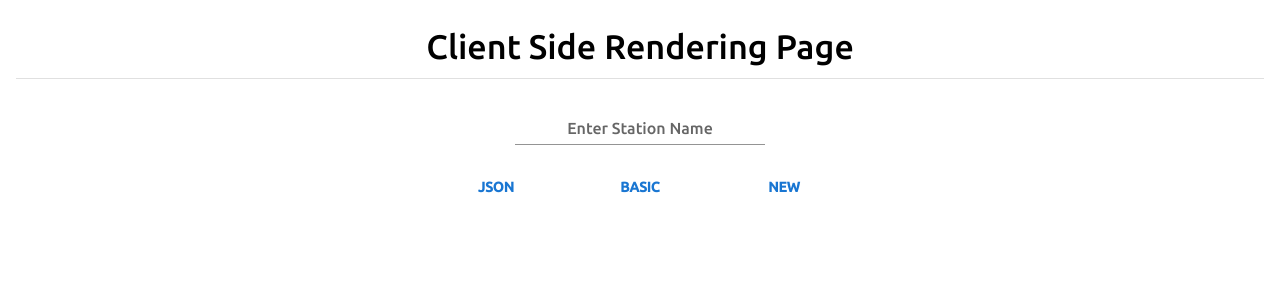
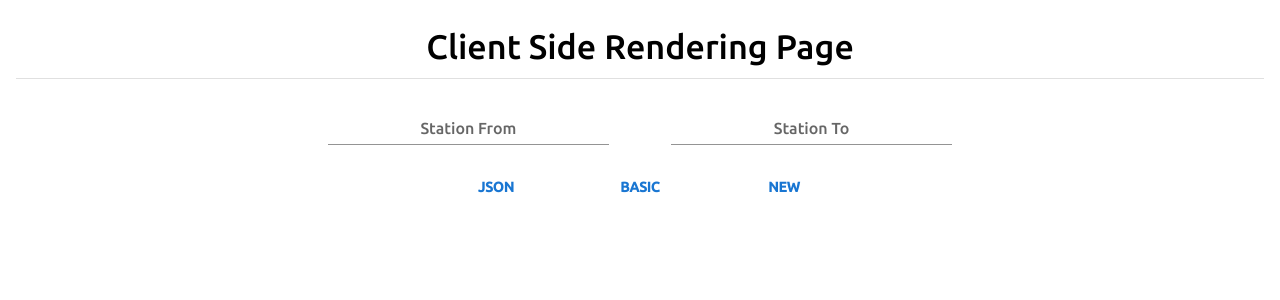
Before and after one commit to Callum-Ward/train-monitor, a Next.js app: page /client-side-render in a window 1280 px wide. Shown: the top 300 px of the page. Built offline with nearby package versions, Linux system fonts and the light colour scheme.

Commit message:
Station to and from entries

```diff
--- a/src/app/client-side-render/page.tsx
+++ b/src/app/client-side-render/page.tsx
@@ -33,13 +33,14 @@ enum board  {
 export default function Page() {
   // Define a state variable to store the data
   const [data, setData] = useState(null);
-  const [stationName, setStationName] = useState('');
+  const [stationFrom, setStationFrom] = useState('');
+  const [stationTo, setStationTo] = useState('');
   const [isLoading, setLoading] = useState(false)
   const [boardType, setBoardType] = useState(board.json)
 
   const handleSearch = (e) => {
     e.preventDefault();
-    fetch(`/api/data?crs=${stationName}`)
+    fetch(`/api/data?crs=${stationFrom}`)
       .then((res) => res.json())
       .then((data) => {
         setData(data.data);
@@ -69,16 +70,26 @@ export default function Page() {
       <Divider></Divider>
 
       <div style={{ display: 'flex', justifyContent: 'center', marginTop: '10px', marginBottom: '20px' }}>
-        <form onSubmit={handleSearch} style={{ width: '20%' }} >
+        <form onSubmit={handleSearch} style={{ width: '50%' }} >
           <TextField
-            label="Enter Station Name"
+            label="Station From"
             variant="standard"
-            value={stationName}
-            onChange={(e) => setStationName(e.target.value)}
-            style={{ width: '100%'}}
+            value={stationFrom}
+            onChange={(e) => setStationFrom(e.target.value)}
+            style={{ width: '45%'}}
             InputLabelProps={{ style: { width: '100%', textAlign: 'center' }}}
             margin='dense'
 
+            inputProps={{style: {width:'100%', textAlign: 'center'} }}
+          />
+          <TextField
+            label="Station To"
+            variant="standard"
+            value={stationTo}
+            onChange={(e) => setStationTo(e.target.value)}
+            style={{ width: '45%', marginLeft: '10%'}}
+            InputLabelProps={{ style: { width: '100%', textAlign: 'center' }}}
+            margin='dense'
             inputProps={{style: {width:'100%', textAlign: 'center'} }}
           />
           <input type="submit" style={{ display: 'none' }} />
```
